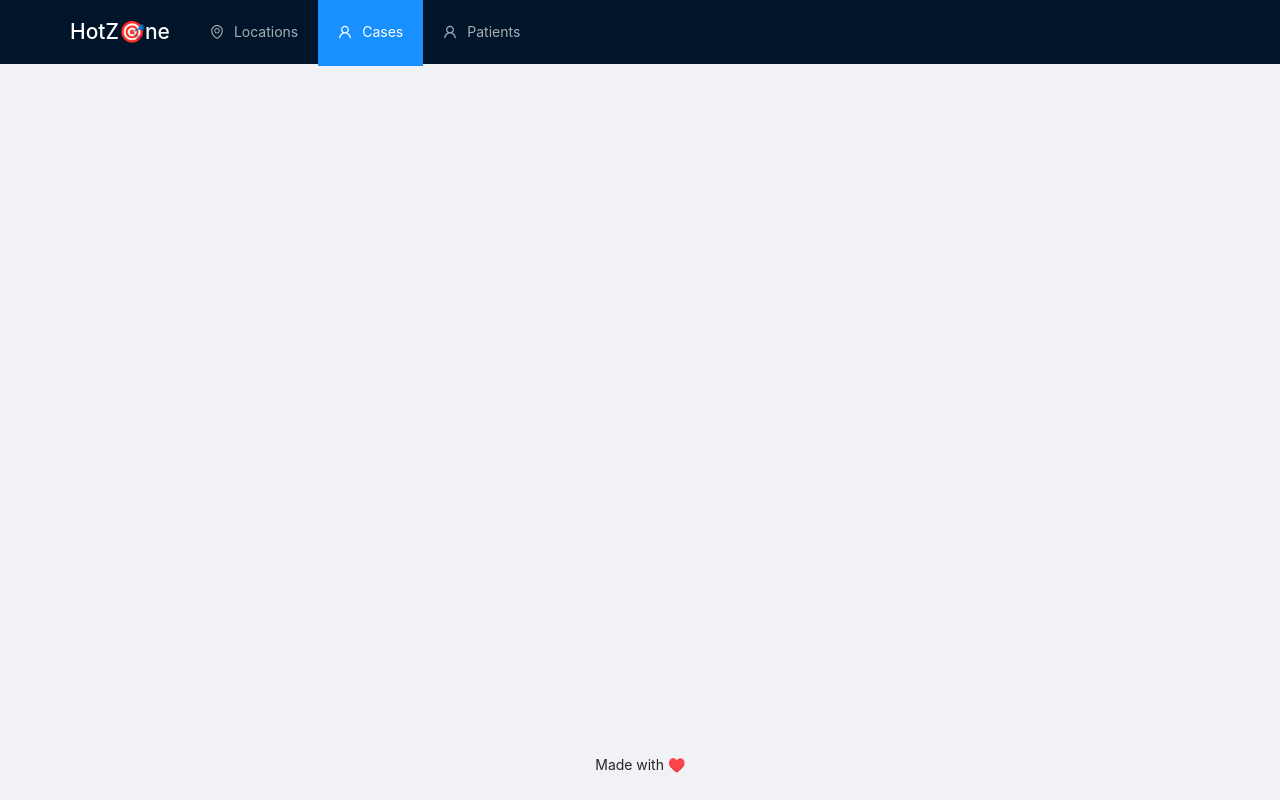
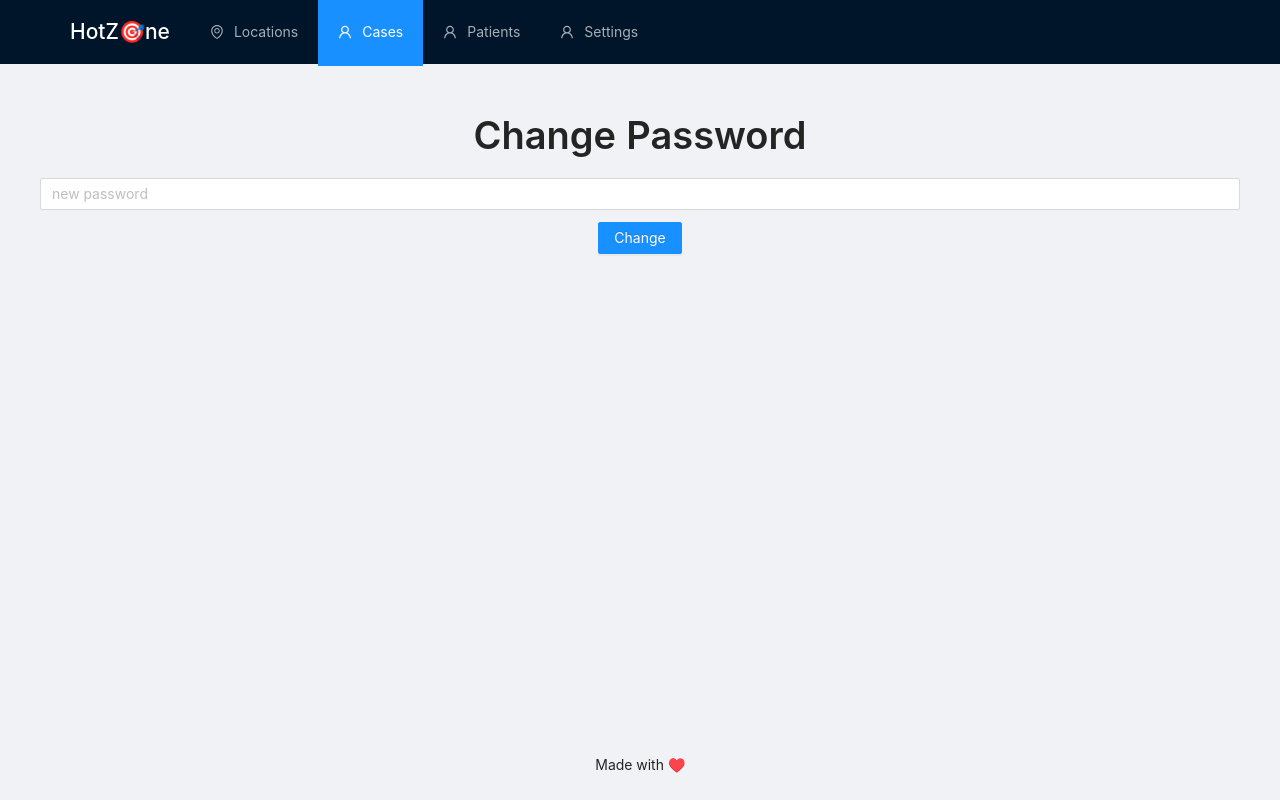
Before and after one commit to uday1331/HotZone, a React (Create React App) app in the folder web/: page /settings in a window 1280 px wide. Built offline with nearby package versions, Linux system fonts and the light colour scheme; sample sign-in values are in the browser's storage.

Commit message:
web+server: add feature to change password

```diff
--- a/web/src/App.tsx
+++ b/web/src/App.tsx
@@ -2,7 +2,7 @@ import React, { FC } from "react";
 import { BrowserRouter as Router, Switch, Route, Redirect } from "react-router-dom";
 
 import "./App.css";
-import { HomePage, AddLocation, PatientTable, CasesList, LoginPage, CaseDetails } from "./components";
+import { HomePage, AddLocation, PatientTable, CasesList, LoginPage, CaseDetails, Settings } from "./components";
 
 const NavBarLayout = () => {
   if (!localStorage.getItem("token")) {
@@ -23,6 +23,9 @@ const NavBarLayout = () => {
         </Route>
         <Route exact path="/patients">
           <PatientTable />
+        </Route>
+        <Route exact path="/settings">
+          <Settings />
         </Route>
       </Switch>
     </HomePage>
--- a/web/src/components/HomePage.tsx
+++ b/web/src/components/HomePage.tsx
@@ -33,6 +33,11 @@ export const HomePage: React.FC<HomePageProps> = ({ children }) => (
               Patients
             </Link>
           </Menu.Item>
+          <Menu.Item key="4" icon={<UserOutlined />}>
+            <Link to="/settings">
+              Settings
+            </Link>
+          </Menu.Item>
       </Menu>
     </Header>
     <Layout>
--- /dev/null
+++ b/web/src/components/Settings.tsx
@@ -0,0 +1,37 @@
+import React, { useState } from "react";
+import { Typography, Input, Button, message } from "antd";
+import axios from "axios";
+
+const { Title } = Typography;
+
+export const Settings: React.FC = () => {
+  const [newPassword, setNewPassword] = useState("");
+
+  return (
+    <div>
+      <Title>Change Password</Title>
+      <Input placeholder="new password" type="password" onChange={(e) => {
+        setNewPassword(e.target.value);
+      }} />
+      <Button style={{ marginTop: "12px" }} type="primary" onClick={async () => {
+        try {
+          if (newPassword && newPassword.length > 3) {
+            await axios.put("https://group-q-hotzone.herokuapp.com/hotzone/change_password/", {
+            new_password: newPassword
+            } , {
+              headers: {
+                "Authorization": `Token ${localStorage.getItem("token")}`
+              }
+            });
+            message.success("password changed successfully!");
+            setNewPassword("");
+          } else {
+            message.error("password is too short or blank!");
+          }
+        } catch (e) {
+          message.error("failed to change password");
+        }
+      }}>Change</Button>
+    </div>
+  )
+}
--- a/web/src/components/index.ts
+++ b/web/src/components/index.ts
@@ -6,3 +6,4 @@ export { PatientTable } from "./PatientTable";
 export { CasesList } from "./CasesList";
 export { CaseDetails } from "./CaseDetails";
 export { LoginPage } from "./LoginPage";
+export { Settings } from "./Settings";
```
Also changed, not shown: 2 other files (tests, documents, lock files or other folders).
